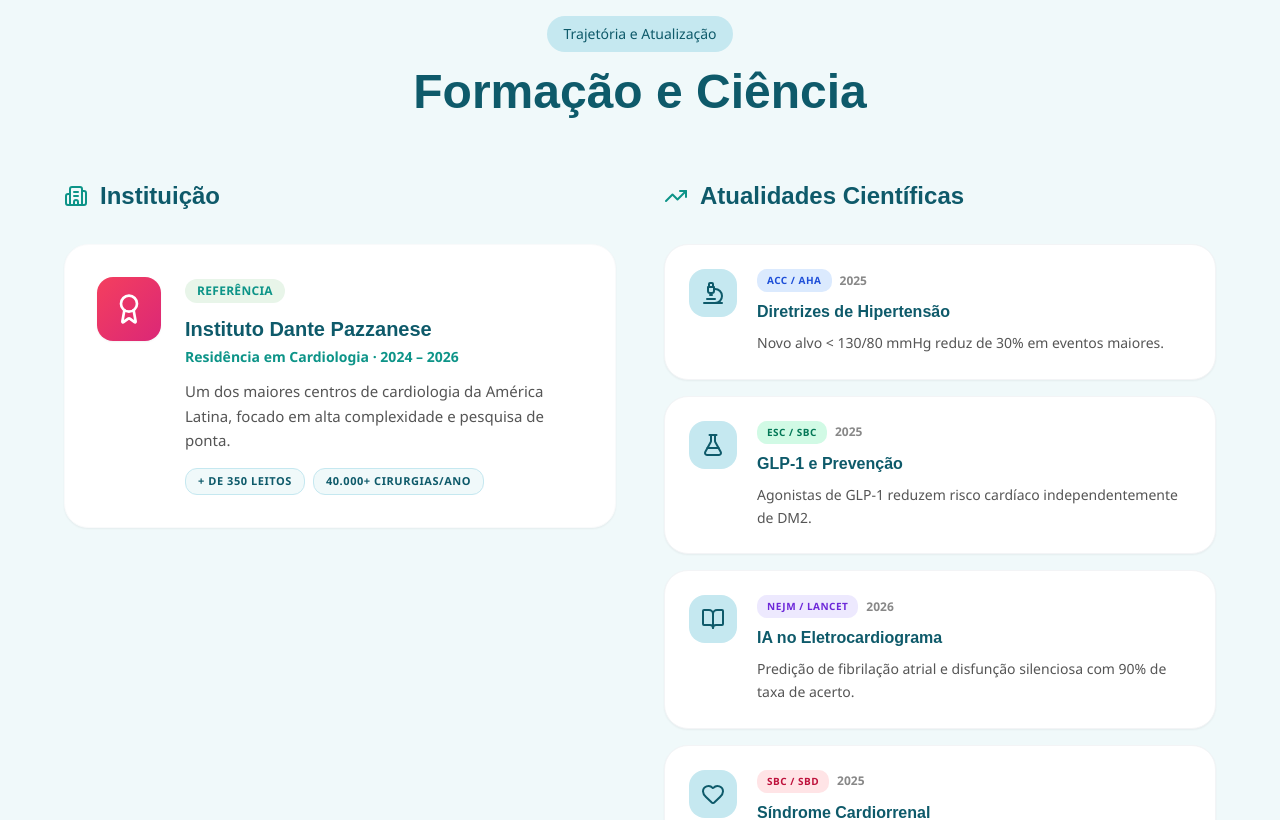
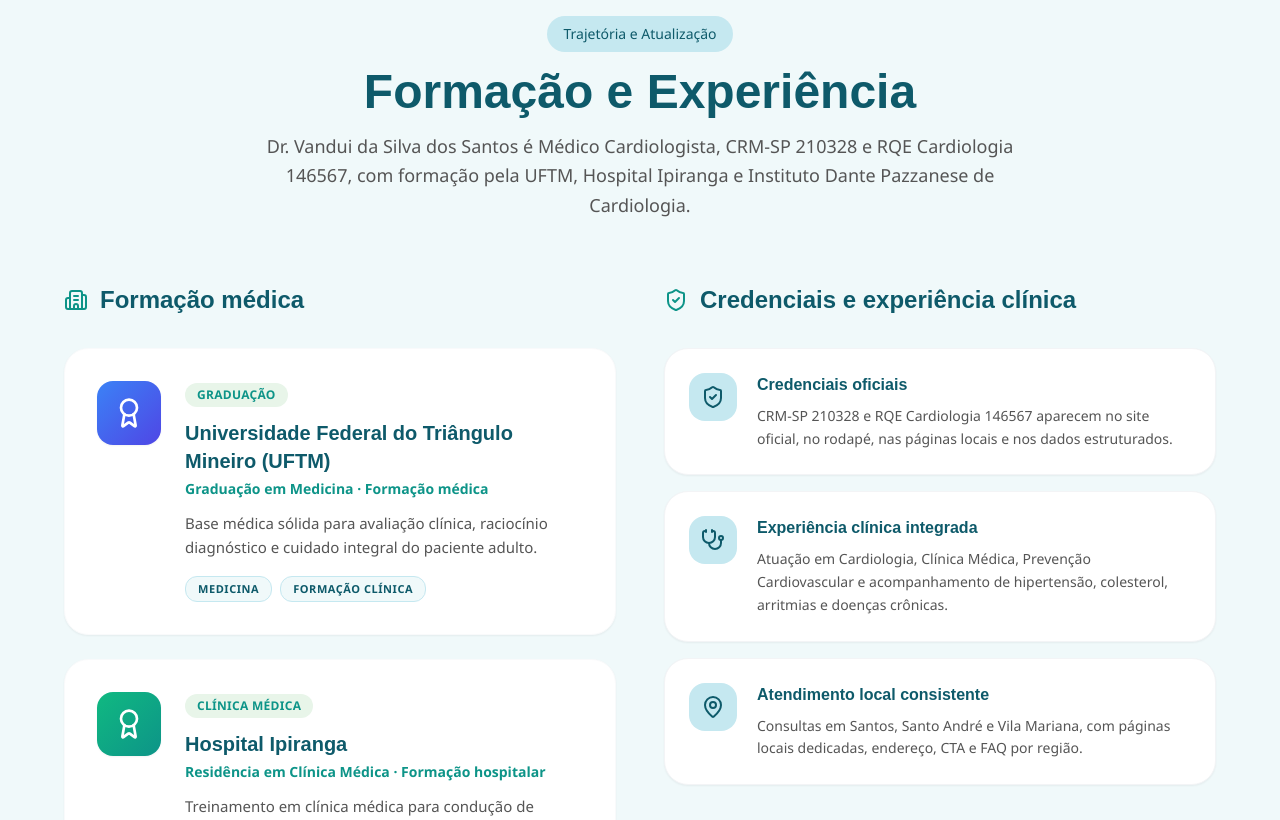
Before and after one commit to msant262/drvandui-saas, a React (Vite) app: page / in a window 1280 px wide. Shown: the part 5480-6300 px from the top of the page. Built offline with nearby package versions, Linux system fonts and the light colour scheme.

Commit message:
feat: strengthen medical authority signals

```diff
--- a/index.html
+++ b/index.html
@@ -46,7 +46,7 @@
       "name": "Dr. Vandui da Silva dos Santos",
       "url": "https://www.drvandui.com.br",
       "image": "https://www.drvandui.com.br/hero-doctor.jpg",
-      "description": "Médico Cardiologista, CRM-SP 210328 e RQE Cardiologia 146567, com residência no Instituto Dante Pazzanese de Cardiologia. Atua em Cardiologia, Prevenção Cardiovascular e Clínica Médica em Santos, Santo André e Vila Mariana.",
+      "description": "Médico Cardiologista, CRM-SP 210328 e RQE Cardiologia 146567, com formação pela UFTM, Hospital Ipiranga e Instituto Dante Pazzanese de Cardiologia. Atua em Cardiologia, Prevenção Cardiovascular e Clínica Médica em Santos, Santo André e Vila Mariana.",
       "identifier": [
         {
           "@type": "PropertyValue",
@@ -66,6 +66,10 @@
         {
           "@type": "EducationalOrganization",
           "name": "Universidade Federal do Triângulo Mineiro (UFTM)"
+        },
+        {
+          "@type": "Hospital",
+          "name": "Hospital Ipiranga"
         },
         {
           "@type": "Hospital",
--- a/scripts/seo-technical-audit.mjs
+++ b/scripts/seo-technical-audit.mjs
@@ -371,6 +371,9 @@ export function runSeoChecks(root = DEFAULT_ROOT) {
     fail(errors, "Home/header/footer exibem CRM-SP 210328", /CRM-SP\s*210328/i.test(authoritySources))
     fail(errors, "Home/header/footer exibem RQE 146567", /RQE(?:\s+Cardiologia)?\s*146567/i.test(authoritySources))
     fail(errors, "Home reforça formação completa", /Dante Pazzanese[\s\S]*Hospital Ipiranga[\s\S]*UFTM/i.test(authoritySources))
+    fail(errors, "Home possui seção Formação e Experiência", /Formação e Experiência/i.test(authoritySources))
+    fail(errors, "Home detalha UFTM, Hospital Ipiranga e Instituto Dante Pazzanese", /UFTM[\s\S]*Hospital Ipiranga[\s\S]*Instituto Dante Pazzanese/i.test(authoritySources))
+    fail(errors, "Home apresenta Dr. Vandui como Médico Cardiologista com CRM e RQE", /Médico Cardiologista[\s\S]{0,120}CRM-SP\s*210328[\s\S]{0,120}RQE Cardiologia\s*146567/i.test(authoritySources))
   }
 
   for (const { route, file, canonical } of SEO_ROUTES) {
@@ -391,6 +394,8 @@ export function runSeoChecks(root = DEFAULT_ROOT) {
     fail(errors, "index.html (build) inclui JSON-LD MedicalBusiness", hasJsonLdType(indexHtml, "MedicalBusiness"))
     fail(errors, "index.html (build) explicita CRM-SP 210328", /CRM-SP[\s\S]{0,80}210328/i.test(indexHtml))
     fail(errors, "index.html (build) explicita RQE Cardiologia 146567", /RQE Cardiologia[\s\S]{0,80}146567/i.test(indexHtml))
+    fail(errors, "index.html (build) explicita formação UFTM, Hospital Ipiranga e Dante Pazzanese", /UFTM[\s\S]*Hospital Ipiranga[\s\S]*Dante Pazzanese/i.test(indexHtml))
+    fail(errors, "index.html (build) inclui alumniOf no JSON-LD Physician", /"alumniOf"\s*:/i.test(indexHtml))
   }
 
   const espHtml = read(root, "dist/especialidades/index.html")
@@ -421,6 +426,7 @@ export function runSeoChecks(root = DEFAULT_ROOT) {
     fail(errors, `${route}: inclui JSON-LD FAQPage`, hasJsonLdType(html, "FAQPage"))
     fail(errors, `${route}: explicita CRM-SP 210328`, /CRM-SP[\s\S]{0,80}210328/i.test(html))
     fail(errors, `${route}: explicita RQE Cardiologia 146567`, /RQE Cardiologia[\s\S]{0,80}146567/i.test(html))
+    fail(errors, `${route}: explicita formação médica no HTML`, /UFTM[\s\S]*Hospital Ipiranga[\s\S]*Dante Pazzanese/i.test(html))
 
     if (SEO_LOCAL_PATHS.includes(route)) {
       fail(errors, `${route}: inclui JSON-LD MedicalBusiness`, hasJsonLdType(html, "MedicalBusiness"))
--- a/src/pages/Home.tsx
+++ b/src/pages/Home.tsx
@@ -33,6 +33,7 @@ import {
   Globe,
   Trophy,
   ShieldCheck,
+  MapPin,
 } from 'lucide-react';
 
 const stats = [
@@ -150,13 +151,49 @@ const healthyHabits = [
 
 const institutions = [
   {
-    name: 'Instituto Dante Pazzanese',
+    name: 'Universidade Federal do Triângulo Mineiro (UFTM)',
+    role: 'Graduação em Medicina',
+    period: 'Formação médica',
+    highlight: 'Base médica sólida para avaliação clínica, raciocínio diagnóstico e cuidado integral do paciente adulto.',
+    badge: 'Graduação',
+    stats: ['Medicina', 'Formação clínica'],
+    color: 'from-blue-500 to-indigo-600',
+  },
+  {
+    name: 'Hospital Ipiranga',
+    role: 'Residência em Clínica Médica',
+    period: 'Formação hospitalar',
+    highlight: 'Treinamento em clínica médica para condução de pacientes complexos, doenças crônicas e cuidado longitudinal.',
+    badge: 'Clínica Médica',
+    stats: ['Paciente adulto', 'Doenças crônicas'],
+    color: 'from-emerald-500 to-teal-600',
+  },
+  {
+    name: 'Instituto Dante Pazzanese de Cardiologia',
     role: 'Residência em Cardiologia',
     period: '2024 – 2026',
     highlight: 'Um dos maiores centros de cardiologia da América Latina, focado em alta complexidade e pesquisa de ponta.',
-    badge: 'Referência',
-    stats: ['+ de 350 leitos', '40.000+ cirurgias/ano'],
+    badge: 'Cardiologia',
+    stats: ['Alta complexidade', 'Prevenção cardiovascular'],
     color: 'from-rose-500 to-pink-600',
+  },
+];
+
+const credentialHighlights = [
+  {
+    icon: ShieldCheck,
+    title: 'Credenciais oficiais',
+    description: 'CRM-SP 210328 e RQE Cardiologia 146567 aparecem no site oficial, no rodapé, nas páginas locais e nos dados estruturados.',
+  },
+  {
+    icon: Stethoscope,
+    title: 'Experiência clínica integrada',
+    description: 'Atuação em Cardiologia, Clínica Médica, Prevenção Cardiovascular e acompanhamento de hipertensão, colesterol, arritmias e doenças crônicas.',
+  },
+  {
+    icon: MapPin,
+    title: 'Atendimento local consistente',
+    description: 'Consultas em Santos, Santo André e Vila Mariana, com páginas locais dedicadas, endereço, CTA e FAQ por região.',
   },
 ];
 
@@ -625,7 +662,7 @@ export function Home() {
         </div>
       </section>
 
-      {/* ── FORMAÇÃO & PESQUISA ── */}
+      {/* ── FORMAÇÃO & EXPERIÊNCIA ── */}
       <section className="py-24" style={{ backgroundColor: 'var(--color-white-blue)' }}>
         <div className="section-padding">
           <div className="max-w-6xl mx-auto">
@@ -635,8 +672,11 @@ export function Home() {
                 Trajetória e Atualização
               </span>
               <h2 className="text-4xl sm:text-5xl font-bold mb-4" style={{ color: 'var(--color-teal)', fontFamily: 'Poppins, sans-serif' }}>
-                Formação e Ciência
+                Formação e Experiência
               </h2>
+              <p className="text-lg text-[#555] max-w-3xl mx-auto leading-relaxed">
+                Dr. Vandui da Silva dos Santos é Médico Cardiologista, CRM-SP 210328 e RQE Cardiologia 146567, com formação pela UFTM, Hospital Ipiranga e Instituto Dante Pazzanese de Cardiologia.
+              </p>
             </div>
 
             <div className="grid xl:grid-cols-2 gap-12">
@@ -645,7 +685,7 @@ export function Home() {
               <div>
                 <h3 className="text-2xl font-bold mb-8 flex items-center gap-3" style={{ color: 'var(--color-teal)', fontFamily: 'Poppins, sans-serif' }}>
                   <Building2 className="w-6 h-6 text-[var(--color-emerald)]" />
-                  Instituição
+                  Formação médica
                 </h3>
 
                 <div className="space-y-6">
@@ -674,14 +714,37 @@ export function Home() {
                 </div>
               </div>
 
-              {/* Atualização CIÊNCIA */}
+              {/* Experiência e credenciais */}
               <div>
                 <h3 className="text-2xl font-bold mb-8 flex items-center gap-3" style={{ color: 'var(--color-teal)', fontFamily: 'Poppins, sans-serif' }}>
-                  <TrendingUp className="w-6 h-6 text-[var(--color-emerald)]" />
-                  Atualidades Científicas
+                  <ShieldCheck className="w-6 h-6 text-[var(--color-emerald)]" />
+                  Credenciais e experiência clínica
                 </h3>
 
                 <div className="space-y-4">
+                  {credentialHighlights.map((item) => (
+                    <div key={item.title} className="bg-white p-6 rounded-[24px] border border-gray-100 shadow-sm hover:shadow-md transition-shadow flex items-start gap-5">
+                      <div className="w-12 h-12 rounded-xl flex items-center justify-center flex-shrink-0" style={{ backgroundColor: 'var(--color-cyan-light)' }}>
+                        <item.icon className="w-6 h-6" style={{ color: 'var(--color-teal)' }} />
+                      </div>
+                      <div className="flex-1">
+                        <h4 className="text-[16px] font-bold text-[#222] mb-2" style={{ color: 'var(--color-teal)', fontFamily: 'Poppins, sans-serif' }}>{item.title}</h4>
+                        <p className="text-[14px] text-[#555] leading-relaxed">{item.description}</p>
+                      </div>
+                    </div>
+                  ))}
+                </div>
+              </div>
+
+            </div>
+
+            <div className="mt-14">
+              <h3 className="text-2xl font-bold mb-8 flex items-center gap-3" style={{ color: 'var(--color-teal)', fontFamily: 'Poppins, sans-serif' }}>
+                <TrendingUp className="w-6 h-6 text-[var(--color-emerald)]" />
+                Atualização científica contínua
+              </h3>
+
+              <div className="grid md:grid-cols-2 gap-4">
                 {research2025.map((r) => (
                   <div key={r.title} className="bg-white p-6 rounded-[24px] border border-gray-100 shadow-sm hover:shadow-md transition-shadow flex items-start gap-5">
                     <div className="w-12 h-12 rounded-xl flex items-center justify-center flex-shrink-0" style={{ backgroundColor: 'var(--color-cyan-light)' }}>
@@ -698,8 +761,6 @@ export function Home() {
                   </div>
                 ))}
               </div>
-              </div>
-
             </div>
           </div>
         </div>
--- a/src/pages/SEOLandingPage.tsx
+++ b/src/pages/SEOLandingPage.tsx
@@ -32,6 +32,8 @@ function buildSchemas(page: SeoLandingPage) {
     name: 'Dr. Vandui da Silva dos Santos',
     url,
     image: `${SITE_BASE_URL}/hero-doctor.jpg`,
+    description:
+      'Médico Cardiologista, CRM-SP 210328 e RQE Cardiologia 146567, com formação pela UFTM, Hospital Ipiranga e Instituto Dante Pazzanese de Cardiologia.',
     identifier: [
       {
         '@type': 'PropertyValue',
@@ -48,6 +50,20 @@ function buildSchemas(page: SeoLandingPage) {
     email: 'contato@drvandui.com.br',
     medicalSpecialty: ['Cardiology', 'InternalMedicine'],
     areaServed: ['Santos, SP', 'Santo André, SP', 'Vila Mariana, São Paulo, SP'],
+    alumniOf: [
+      {
+        '@type': 'EducationalOrganization',
+        name: 'Universidade Federal do Triângulo Mineiro (UFTM)',
+      },
+      {
+        '@type': 'Hospital',
+        name: 'Hospital Ipiranga',
+      },
+      {
+        '@type': 'Hospital',
+        name: 'Instituto Dante Pazzanese de Cardiologia',
+      },
+    ],
     sameAs: [
       'https://oneliv.com.br/profissional/vandui-santos',
       'https://instagram.com/vanduisantos.cardio',
--- a/vite.config.ts
+++ b/vite.config.ts
@@ -44,6 +44,8 @@ function buildLandingPageSchemas(page: SeoLandingPage) {
       name: 'Dr. Vandui da Silva dos Santos',
       url,
       image: `${SITE_BASE_URL}/hero-doctor.jpg`,
+      description:
+        'Médico Cardiologista, CRM-SP 210328 e RQE Cardiologia 146567, com formação pela UFTM, Hospital Ipiranga e Instituto Dante Pazzanese de Cardiologia.',
       identifier: [
         {
           '@type': 'PropertyValue',
@@ -60,6 +62,20 @@ function buildLandingPageSchemas(page: SeoLandingPage) {
       email: 'contato@drvandui.com.br',
       medicalSpecialty: ['Cardiology', 'InternalMedicine'],
       areaServed: ['Santos, SP', 'Santo André, SP', 'Vila Mariana, São Paulo, SP'],
+      alumniOf: [
+        {
+          '@type': 'EducationalOrganization',
+          name: 'Universidade Federal do Triângulo Mineiro (UFTM)',
+        },
+        {
+          '@type': 'Hospital',
+          name: 'Hospital Ipiranga',
+        },
+        {
+          '@type': 'Hospital',
+          name: 'Instituto Dante Pazzanese de Cardiologia',
+        },
+      ],
       sameAs: [
         'https://oneliv.com.br/profissional/vandui-santos',
         'https://instagram.com/vanduisantos.cardio',
```
Also changed, not shown: 1 other file (tests, documents, lock files or other folders). Lines whose indentation alone changed are shown as unchanged.
